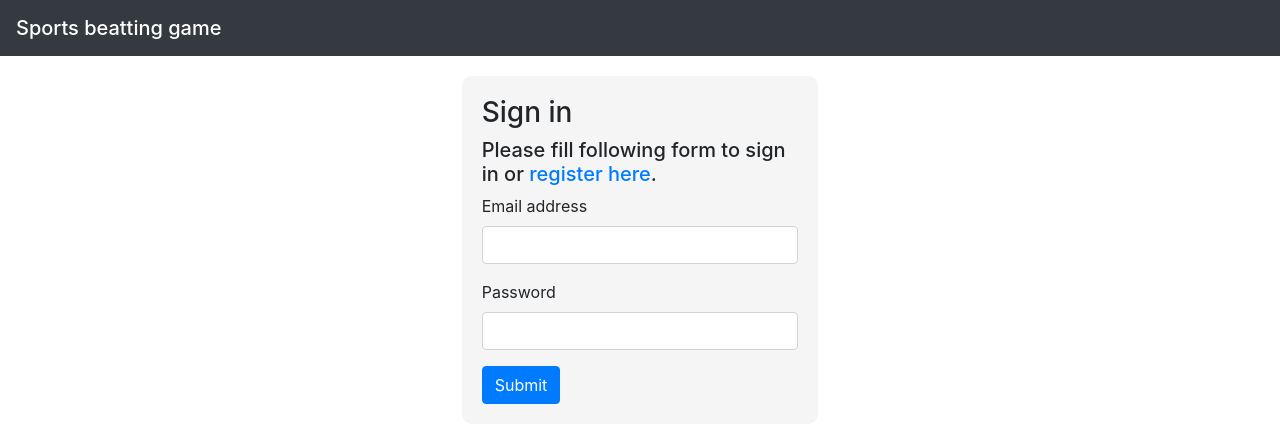
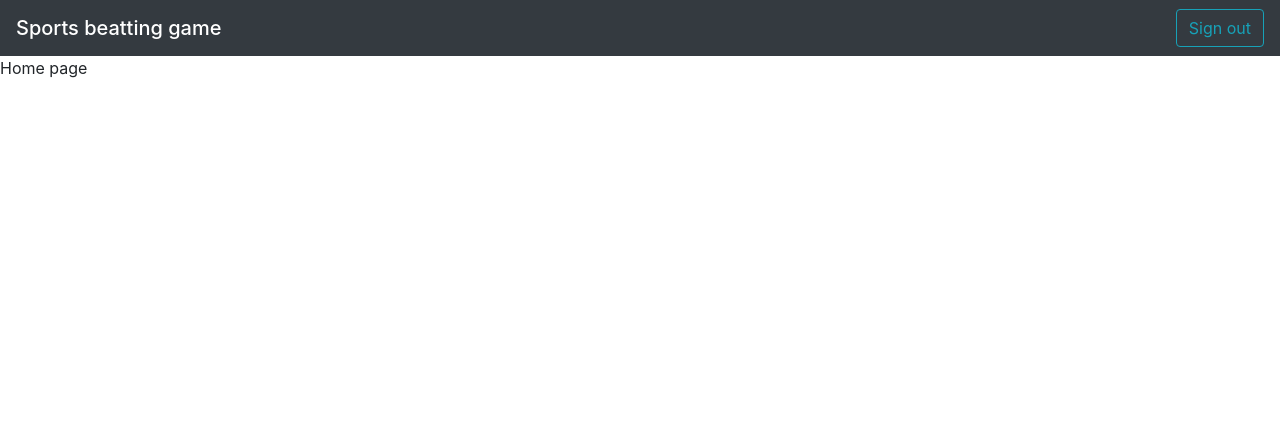
Before and after one commit to MykolaDekhtiarenko/sportsbeatting-FE, a React (Create React App) app: page / in a window 1280 px wide. Shown: the top 442 px of the page. Built offline with nearby package versions, Linux system fonts and the light colour scheme; sample sign-in values are in the browser's storage.

Commit message:
finished basic routing inside application

```diff
--- a/src/App.js
+++ b/src/App.js
@@ -1,25 +1,32 @@
 import React, {Component} from 'react';
 import './App.css';
-import {Route, Switch} from "react-router-dom";
+import {Switch} from "react-router-dom";
 import Info from "./components/info";
 import SignUpPage from "./pages/signUpPage";
 import SignInPage from "./pages/signInPage";
 import HomePage from "./pages/homePage";
-import { PrivateRoute } from './components/common/privateRoute';
+import { ConditionalRoute } from './components/common/conditionalRoute';
 
 
 class App extends Component {
     render() {
         return (
             <Switch>
-                <Route exact={true} path="/" component={SignInPage}/>
-                <Route path="/signin" component={SignInPage}/>
-                <Route path="/signup" component={SignUpPage}/>
-                <PrivateRoute path="/info" component={Info}/>
-                <PrivateRoute path="/home" component={HomePage}/>
+                <ConditionalRoute exact={true} path="/" component={HomePage} condition={!this.isAnonymous()} redirectUrl="signin"/>
+                <ConditionalRoute path="/signin" component={SignInPage} condition={this.isAnonymous()} redirectUrl="home"/>
+                <ConditionalRoute path="/signup" component={SignUpPage} condition={this.isAnonymous()} redirectUrl="home"/>
+                <ConditionalRoute path="/info" component={Info} condition={!this.isAnonymous()} redirectUrl="signin"/>
+                <ConditionalRoute path="/home" component={HomePage} condition={!this.isAnonymous()} redirectUrl="signin"/>
             </Switch>
         );
     }
+
+    isAnonymous = () => {
+        return !localStorage.getItem("authToken");
+    }
+
+
+
 }
 
 export default App;
--- a/src/components/common/privateRoute.js
+++ b/src/components/common/conditionalRoute.js
@@ -1,14 +1,13 @@
 import React from "react";
 import {Redirect, Route} from "react-router-dom";
 
-export const PrivateRoute = ({component: Component, ...rest}) => (
+export const ConditionalRoute = ({component: Component, condition, redirectUrl, ...rest}) => (
     <Route
     {...rest}
-
     render = { props =>
-        localStorage.getItem("authToken") ? (<Component {...props}/>) : (
+        condition ? (<Component {...props}/>) : (
             <Redirect to={{
-                pathname: "/signin",
+                pathname: redirectUrl,
                 state: {from: props.location}
             }}/>
         )
--- a/src/components/header.js
+++ b/src/components/header.js
@@ -1,4 +1,5 @@
 import React from "react";
+import PropTypes from "prop-types"
 
 export default class Header extends React.Component {
 
@@ -6,7 +7,21 @@ export default class Header extends React.Component {
         return (
             <nav className="navbar navbar-dark bg-dark">
                 <span className="navbar-brand mb-0 h1">Sports beatting game</span>
+                { this.isSignedIn() && <button type="button" className="btn btn-outline-info my-2 my-sm-0" onClick={this.signOut}>Sign out</button> }
             </nav>
         )
     }
+
+    isSignedIn = () => {
+        return localStorage.getItem("authToken");
+    }
+
+    signOut = () => {
+        localStorage.removeItem("authToken");
+        this.context.router.history.push("/signin");
+    }
 }
+
+Header.contextTypes = {
+    router: PropTypes.func.isRequired
+};
```
